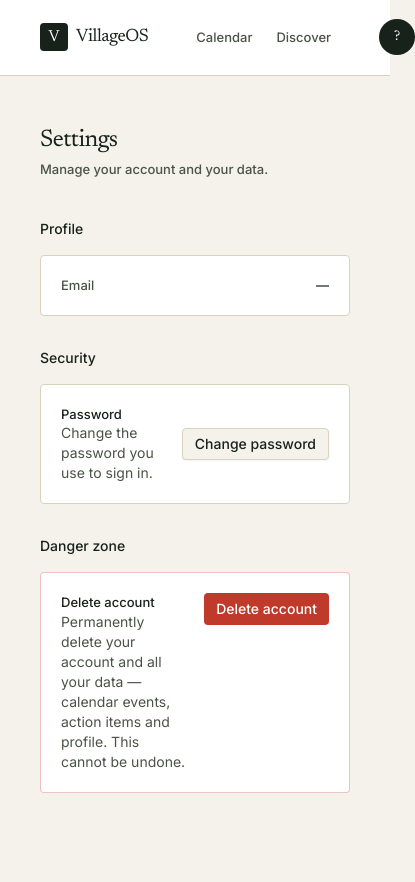
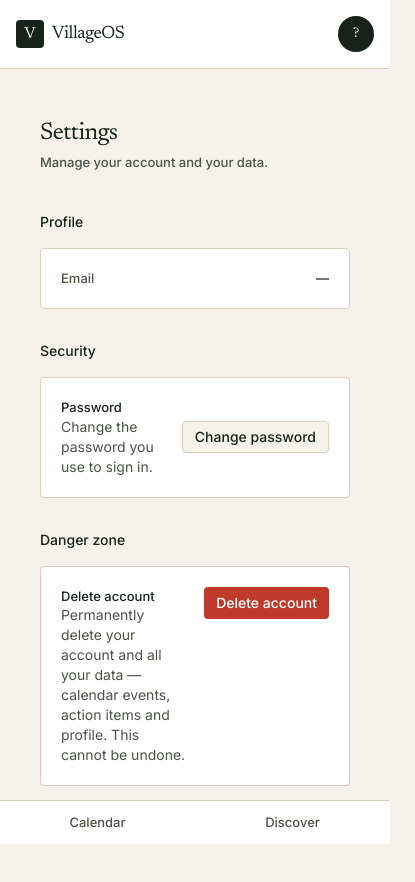
Before and after one commit to AdamMrotek/VillageOS, a Next.js app in the folder apps/web/: page /settings in a window 390 px wide. Shown: the top 882 px of the page, 415 px wide, since content can reach past the window. Before the commit the page ends 844 px from the top, so only its background shows below. Built offline with nearby package versions, Linux system fonts and the light colour scheme; no server answers.

Commit message:
feat: implement user authentication hooks and navigation components; streamline role-based navigation

```diff
--- a/apps/web/src/app/(app)/layout.tsx
+++ b/apps/web/src/app/(app)/layout.tsx
@@ -1,4 +1,5 @@
 import { Toaster } from "@repo/ui/components/sonner";
+import BottomNav from "@/components/nav/bottom-nav";
 import TopNav from "@/components/nav/top-nav";
 import PostHogProvider from "@/components/posthog-provider";
 import QueryProvider from "@/components/query-provider";
@@ -12,7 +13,8 @@ export default function AppLayout({
     <QueryProvider>
       <PostHogProvider>
         <TopNav />
-        {children}
+        <div className="pb-16 md:pb-0">{children}</div>
+        <BottomNav />
         <Toaster />
       </PostHogProvider>
     </QueryProvider>
--- /dev/null
+++ b/apps/web/src/app/not-found.tsx
@@ -0,0 +1,25 @@
+import Link from "next/link";
+
+export default function NotFound() {
+  return (
+    <main className="flex flex-1 flex-col items-center justify-center gap-8 px-8 py-16 text-center">
+      <div className="space-y-5">
+        <p className="text-eyebrow-accent">Error 404</p>
+        <h1 className="text-hero text-ink">
+          This page slipped through the cracks.
+        </h1>
+        <p className="text-ink-soft mx-auto max-w-md text-base leading-relaxed">
+          The page you&apos;re looking for doesn&apos;t exist or may have moved.
+          Let&apos;s get you back on track.
+        </p>
+      </div>
+
+      <Link
+        href="/"
+        className="inline-flex h-11 items-center justify-center rounded-sm bg-primary px-6 text-body text-primary-foreground transition-colors hover:bg-primary/90"
+      >
+        Back to home
+      </Link>
+    </main>
+  );
+}
--- /dev/null
+++ b/apps/web/src/components/nav/bottom-nav.tsx
@@ -0,0 +1,36 @@
+"use client";
+
+import Link from "next/link";
+import { usePathname } from "next/navigation";
+import { useNavItems } from "./nav-items";
+
+export default function BottomNav() {
+  const pathname = usePathname();
+  const items = useNavItems();
+
+  return (
+    <nav
+      aria-label="Primary"
+      className="fixed inset-x-0 bottom-0 z-40 border-t border-hairline bg-surface pb-[env(safe-area-inset-bottom)] md:hidden"
+    >
+      <ul className="mx-auto flex max-w-6xl items-stretch">
+        {items.map((item) => {
+          const active =
+            pathname === item.href || pathname.startsWith(`${item.href}/`);
+          return (
+            <li key={item.href} className="flex-1">
+              <Link
+                href={item.href}
+                className={`flex h-full items-center justify-center px-2 py-3 text-body transition-colors ${
+                  active ? "font-medium text-ink" : "text-ink-soft hover:text-ink"
+                }`}
+              >
+                {item.label}
+              </Link>
+            </li>
+          );
+        })}
+      </ul>
+    </nav>
+  );
+}
--- /dev/null
+++ b/apps/web/src/components/nav/nav-items.ts
@@ -0,0 +1,18 @@
+import { useRole } from "@/lib/hooks/use-role";
+
+export type NavItem = { href: string; label: string };
+
+const PARENT_ITEMS: NavItem[] = [
+  { href: "/calendar", label: "Calendar" },
+  { href: "/discover", label: "Discover" },
+];
+
+const PROVIDER_ITEMS: NavItem[] = [
+  { href: "/calendar", label: "Calendar" },
+  { href: "/provider", label: "My provider page" },
+];
+
+export function useNavItems(): NavItem[] {
+  const { data: role } = useRole();
+  return role === "provider" ? PROVIDER_ITEMS : PARENT_ITEMS;
+}
--- a/apps/web/src/components/nav/nav-links.tsx
+++ b/apps/web/src/components/nav/nav-links.tsx
@@ -2,27 +2,14 @@
 
 import Link from "next/link";
 import { usePathname } from "next/navigation";
-import { useRole } from "@/lib/hooks/use-role";
-
-type NavItem = { href: string; label: string };
-
-const PARENT_ITEMS: NavItem[] = [
-  { href: "/calendar", label: "Calendar" },
-  { href: "/discover", label: "Discover" },
-];
-
-const PROVIDER_ITEMS: NavItem[] = [
-  { href: "/calendar", label: "Calendar" },
-  { href: "/provider", label: "My provider page" },
-];
+import { useNavItems } from "./nav-items";
 
 export default function NavLinks() {
   const pathname = usePathname();
-  const { data: role } = useRole();
-  const items = role === "provider" ? PROVIDER_ITEMS : PARENT_ITEMS;
+  const items = useNavItems();
 
   return (
-    <nav className="flex items-center gap-6">
+    <nav className="hidden items-center gap-6 md:flex">
       {items.map((item) => {
         const active =
           pathname === item.href || pathname.startsWith(`${item.href}/`);
--- a/apps/web/src/components/nav/top-nav.tsx
+++ b/apps/web/src/components/nav/top-nav.tsx
@@ -5,8 +5,8 @@ import UserMenu from "./user-menu";
 export default function TopNav() {
   return (
     <header className="border-b border-hairline bg-surface">
-      <div className="mx-auto flex w-full max-w-6xl items-center justify-between gap-12 px-10 py-4">
-        <div className="flex items-center gap-12">
+      <div className="mx-auto flex w-full max-w-6xl items-center justify-between gap-4 px-4 py-4 sm:px-6 md:gap-12 lg:px-10">
+        <div className="flex items-center gap-4 md:gap-12">
           <NavBrand />
           <NavLinks />
         </div>
--- a/apps/web/src/components/nav/user-menu.tsx
+++ b/apps/web/src/components/nav/user-menu.tsx
@@ -1,6 +1,6 @@
 "use client";
 
-import { useEffect, useState } from "react";
+import { useState } from "react";
 import Link from "next/link";
 import { useRouter } from "next/navigation";
 import {
@@ -9,20 +9,13 @@ import {
   PopoverTrigger,
 } from "@repo/ui/components/popover";
 import { createClient } from "@/lib/supabase/client";
-import { useIsDemo } from "@/lib/hooks/use-is-demo";
+import { useAuthUser } from "@/lib/hooks/use-auth-user";
 
 export default function UserMenu() {
   const router = useRouter();
-  const { data: isDemo } = useIsDemo();
-  const [email, setEmail] = useState<string | null>(null);
+  const { user, isDemo } = useAuthUser();
+  const email = user?.email ?? null;
   const [open, setOpen] = useState(false);
-
-  useEffect(() => {
-    const supabase = createClient();
-    supabase.auth.getUser().then(({ data }) => {
-      setEmail(data.user?.email ?? null);
-    });
-  }, []);
 
   async function handleSignOut() {
     const supabase = createClient();
--- /dev/null
+++ b/apps/web/src/lib/hooks/use-auth-user.ts
@@ -0,0 +1,67 @@
+"use client";
+
+import { useEffect } from "react";
+import {
+  queryOptions,
+  useQuery,
+  useQueryClient,
+} from "@tanstack/react-query";
+import type { User } from "@supabase/supabase-js";
+import { createClient } from "@/lib/supabase/client";
+
+export type AppRole = "parent" | "provider" | "admin";
+
+/** Shared query for the current verified user. One getUser() call backs the
+ *  whole app — useIsDemo/useRole are selectors over this same cache entry, so
+ *  they neither refetch nor drift out of sync with each other. */
+export const authUserQuery = queryOptions({
+  queryKey: ["auth-user"] as const,
+  queryFn: async (): Promise<User | null> => {
+    const supabase = createClient();
+    const {
+      data: { user },
+    } = await supabase.auth.getUser();
+    return user;
+  },
+  staleTime: Infinity,
+});
+
+/** App role from the session's user_metadata (set at sign-up). Defaults to
+ *  "parent". Cosmetic only — RLS is the real authorization boundary. */
+export function roleOf(user: User | null): AppRole {
+  const role = user?.user_metadata?.role;
+  return role === "provider" || role === "admin" ? role : "parent";
+}
+
+/**
+ * Central client-side auth state. Reads the shared verified-user query and
+ * keeps it live via an onAuthStateChange subscription, so sign-in, sign-out,
+ * anonymous demo sign-in, and token refresh all propagate across the app
+ * without a manual refetch in each flow.
+ *
+ * Mounted app-wide through the top-nav UserMenu; the selector hooks
+ * (useIsDemo, useRole) ride the same cache entry it keeps fresh.
+ */
+export function useAuthUser() {
+  const queryClient = useQueryClient();
+  const query = useQuery(authUserQuery);
+
+  useEffect(() => {
+    const supabase = createClient();
+    const {
+      data: { subscription },
+    } = supabase.auth.onAuthStateChange((_event, session) => {
+      queryClient.setQueryData(authUserQuery.queryKey, session?.user ?? null);
+    });
+    return () => subscription.unsubscribe();
+  }, [queryClient]);
+
+  const user = query.data ?? null;
+  return {
+    user,
+    isLoading: query.isLoading,
+    isAuthenticated: !!user,
+    isDemo: user?.is_anonymous ?? false,
+    role: roleOf(user),
+  };
+}
--- a/apps/web/src/lib/hooks/use-is-demo.ts
+++ b/apps/web/src/lib/hooks/use-is-demo.ts
@@ -1,21 +1,17 @@
 "use client";
 
 import { useQuery } from "@tanstack/react-query";
-import { createClient } from "@/lib/supabase/client";
+import { authUserQuery } from "@/lib/hooks/use-auth-user";
 
 /** True when the current session is a demo account — Supabase anonymous
  *  users (created by "Try the demo") carry `is_anonymous=true`. Drives the
- *  demo→sign-up vs free→upgrade messaging. Cosmetic only. */
+ *  demo→sign-up vs free→upgrade messaging. Cosmetic only.
+ *
+ *  A selector over the shared auth-user query: no extra getUser() call, and it
+ *  stays in step with useAuthUser/useRole. */
 export function useIsDemo() {
   return useQuery({
-    queryKey: ["is-demo"],
-    queryFn: async (): Promise<boolean> => {
-      const supabase = createClient();
-      const {
-        data: { user },
-      } = await supabase.auth.getUser();
-      return user?.is_anonymous ?? false;
-    },
-    staleTime: Infinity,
+    ...authUserQuery,
+    select: (user) => user?.is_anonymous ?? false,
   });
 }
--- a/apps/web/src/lib/hooks/use-role.ts
+++ b/apps/web/src/lib/hooks/use-role.ts
@@ -1,23 +1,18 @@
 "use client";
 
 import { useQuery } from "@tanstack/react-query";
-import { createClient } from "@/lib/supabase/client";
+import { authUserQuery, roleOf, type AppRole } from "@/lib/hooks/use-auth-user";
 
-export type AppRole = "parent" | "provider" | "admin";
+export type { AppRole };
 
 /** App role from the session's user_metadata (set at sign-up). Defaults to
- *  "parent". Cosmetic only — RLS is the real authorization boundary. */
+ *  "parent". Cosmetic only — RLS is the real authorization boundary.
+ *
+ *  A selector over the shared auth-user query: no extra getUser() call, and it
+ *  stays in step with useAuthUser/useIsDemo. */
 export function useRole() {
   return useQuery({
-    queryKey: ["app-role"],
-    queryFn: async (): Promise<AppRole> => {
-      const supabase = createClient();
-      const {
-        data: { user },
-      } = await supabase.auth.getUser();
-      const role = user?.user_metadata?.role;
-      return role === "provider" || role === "admin" ? role : "parent";
-    },
-    staleTime: Infinity,
+    ...authUserQuery,
+    select: roleOf,
   });
 }
--- a/apps/web/src/proxy.ts
+++ b/apps/web/src/proxy.ts
@@ -35,11 +35,13 @@ export async function proxy(request: NextRequest) {
     pathname.startsWith("/sign-up") ||
     pathname.startsWith("/forgot-password");
   const isRecoveryRoute = pathname.startsWith("/reset-password");
-  // The landing page is reachable logged-out; "Try the demo" creates an
-  // anonymous session client-side, after which proxy sees the user. The privacy
-  // notice must also be readable before sign-up — it's linked from the landing
-  // page and the consent checkbox, so a logged-out visitor has to reach it.
-  const isPublicRoute = pathname === "/" || pathname.startsWith("/privacy");
+  // The landing page ("/") hosts the sign-in form and "Try the demo" pitch;
+  // it's reachable logged-out. "Try the demo" creates an anonymous session
+  // client-side, after which proxy sees the user. The privacy notice must also
+  // be readable before sign-up — it's linked from the landing page and the
+  // consent checkbox, so a logged-out visitor has to reach it.
+  const isLandingRoute = pathname === "/";
+  const isPublicRoute = isLandingRoute || pathname.startsWith("/privacy");
 
   if (!user && !isAuthRoute && !isRecoveryRoute && !isPublicRoute) {
     const url = request.nextUrl.clone();
@@ -49,7 +51,9 @@ export async function proxy(request: NextRequest) {
     return NextResponse.redirect(url);
   }
 
-  if (user && isAuthRoute) {
+  // A logged-in user (including anonymous demo sessions) has no use for the
+  // landing page or the auth forms — send them straight to the app.
+  if (user && (isAuthRoute || isLandingRoute)) {
     const url = request.nextUrl.clone();
     url.pathname = "/calendar";
     return NextResponse.redirect(url);
```
